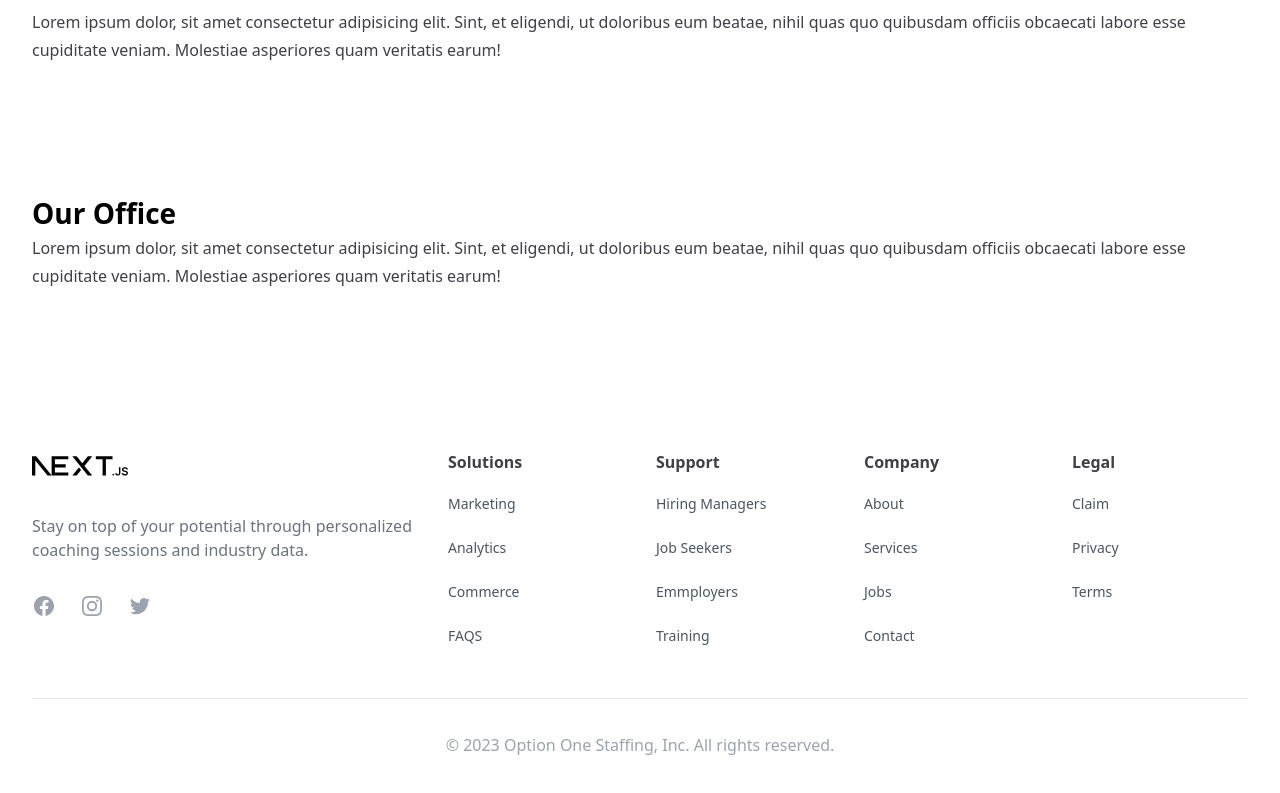
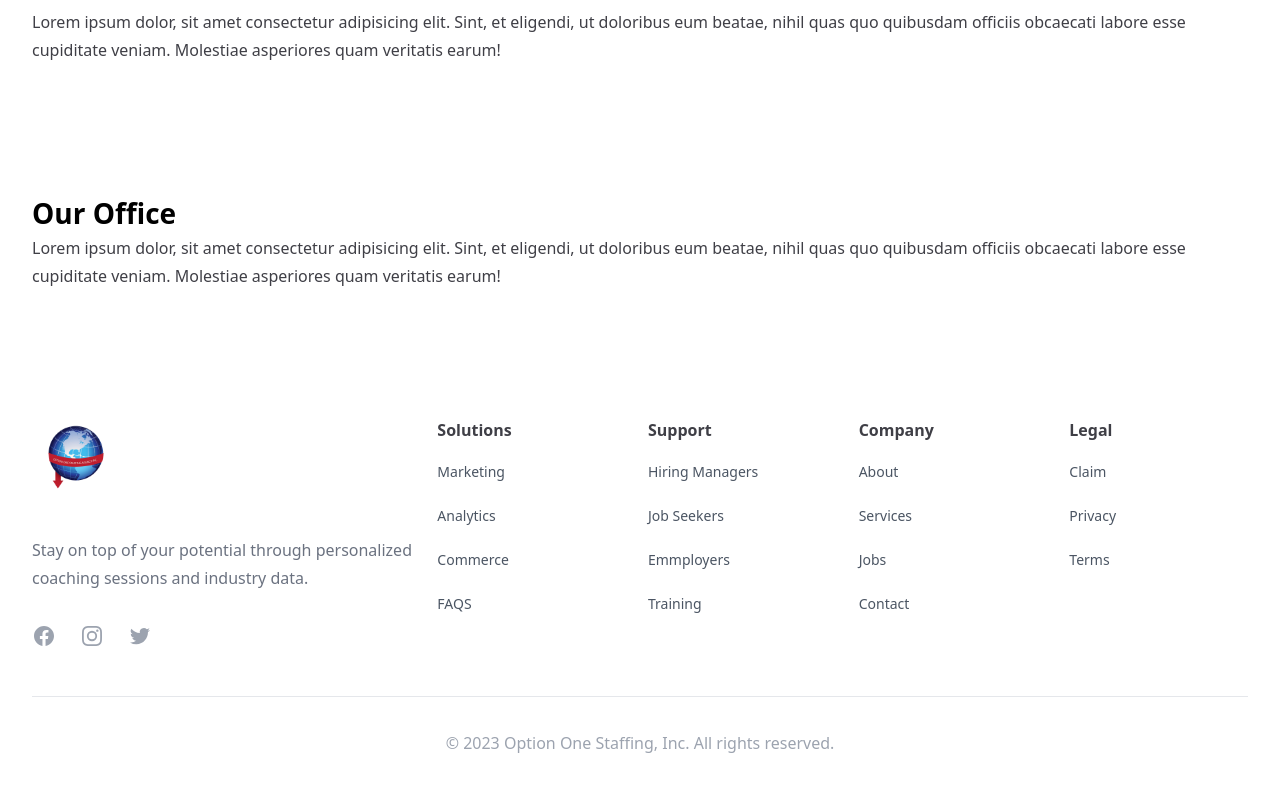
Before and after one commit to Justin-Bento/optionone-staffing-agency, a Next.js app: page /about in a window 1280 px wide. Shown: the part 1766-2559 px from the top of the page. Built offline with nearby package versions, Linux system fonts and the light colour scheme.

Commit message:
linked logo to main page

```diff
--- a/components/Footer.tsx
+++ b/components/Footer.tsx
@@ -1,4 +1,5 @@
 import Image from "next/image"
+import Link from "next/link"
 
 const navigation = {
   solutions: [
@@ -69,11 +70,13 @@ export default function Footer() {
       <h2 id="footer-heading" className="sr-only">
         Footer
       </h2>
-      <div className="px-6 py-12 mx-auto max-w-7xl lg:py-16 lg:px-8">
-        <div className="xl:grid xl:grid-cols-3 xl:gap-8">
+      <div className="wrapper">
+        <div className="xl:grid xl:grid-cols-3">
           <div className="space-y-8 xl:col-span-1">
-            <Image className="h-8" src={"/next.svg"} alt="Option One Staffing Agency Logo" width={96} height={96} />
-            <p className="text-base text-gray-500">
+            <Link href="/">
+              <Image src={"/brand/option-one-logo.png"} alt="Option One Staffing Agency Logo" width={86} height={86} />
+            </Link>
+            <p className="text-gray-500 type-body-large">
             Stay on top of your potential through personalized coaching sessions and industry data.
             </p>
             <div className="flex space-x-6">
--- a/components/Home/Hero.tsx
+++ b/components/Home/Hero.tsx
@@ -9,10 +9,10 @@ export default function Hero() {
           <div className="relative overflow-hidden rounded-full py-1.5 px-4 text-sm leading-6 ring-1 ring-gray-900/10 hover:ring-gray-900/20">
             <span className="text-gray-600">
               View Listen To Our Success Stories.{" "}
-              <a href="#" className="font-semibold text-blue-600">
+              <Link href="/stories" className="font-semibold text-blue-600">
                 <span className="absolute inset-0" aria-hidden="true" />
                 Read more <span aria-hidden="true">&rarr;</span>
-              </a>
+              </Link>
             </span>
           </div>
         </div>
@@ -27,16 +27,16 @@ export default function Hero() {
         </p>
         <div className="flex flex-col justify-start gap-4 mt-8 md:flex-row md:justify-center">
           <Link
-            href="/services"
+            href="/signup"
             className="inline-flex items-center px-4 py-2 text-sm font-medium text-white bg-blue-600 border border-transparent rounded-md shadow-sm hover:bg-blue-700 focus:outline-none focus:ring-2 focus:ring-blue-500 focus:ring-offset-2"
           >
-            View Our Programs
+            Unlock Your Full Potential
           </Link>
           <Link
-            href="/blog"
+            href="/services"
             className="inline-flex items-center px-4 py-2 text-sm font-medium text-gray-700 bg-white border border-gray-300 rounded-md shadow-sm hover:bg-gray-50 focus:outline-none focus:ring-2 focus:ring-blue-500 focus:ring-offset-2"
           >
-            Check Out Our Staff
+            View Our Services
           </Link>
         </div>
         <Image
```
